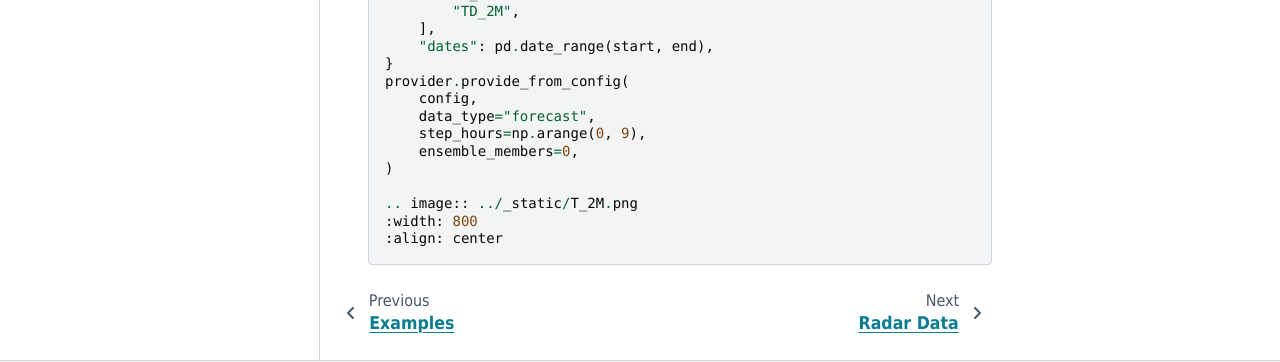
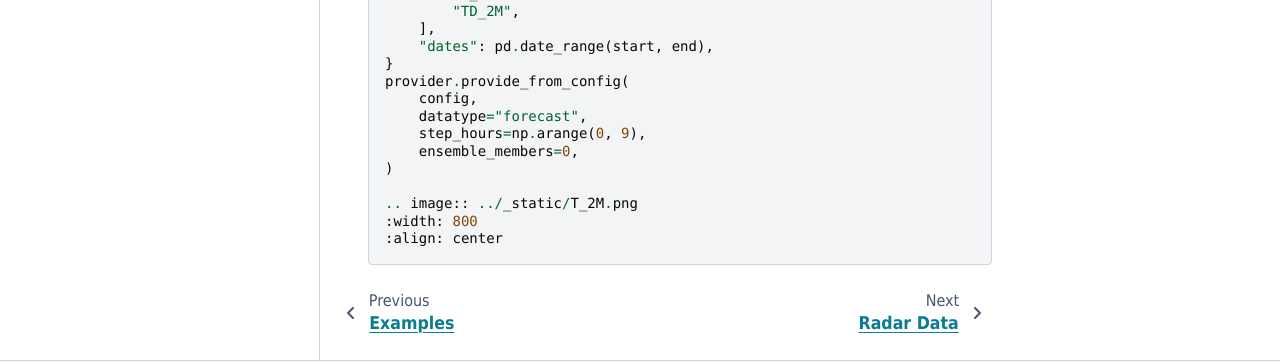
Before and after one commit to MeteoSwiss/weathermart, a Sphinx documentation site: the page built from docs/examples/nwp.rst, in a window 1280 px wide and 1147 px high. Shown: the part 693-1055 px from the top of the window. Built offline with Sphinx 7.4.7 and the PyData theme 0.15.4, drawn with Linux system fonts in a browser that asks for light colours.

Commit message:
Update doc

```diff
--- a/docs/examples/nwp.rst
+++ b/docs/examples/nwp.rst
@@ -27,7 +27,7 @@ The GribRetriever is designed for NPW outputs from a local filesystem on grib2 f
     }
     provider.provide_from_config(
         config,
-        data_type="forecast",
+        datatype="forecast",
         step_hours=np.arange(0, 9),
         ensemble_members=0,
     )
--- a/readme.rst
+++ b/readme.rst
@@ -66,7 +66,7 @@ Finally, describe your request in a dict-like config:
        "dates": dates,
        "CMSAF": "cloud_area_fraction",
        "ICON-CH1-EPS": ["U_10M", "V_10M"],
-       "SURFACE": "air_temperature",
+       "SURFACE": "tre200s0",
        "NASADEM": "nasadem",
        }
 
```
